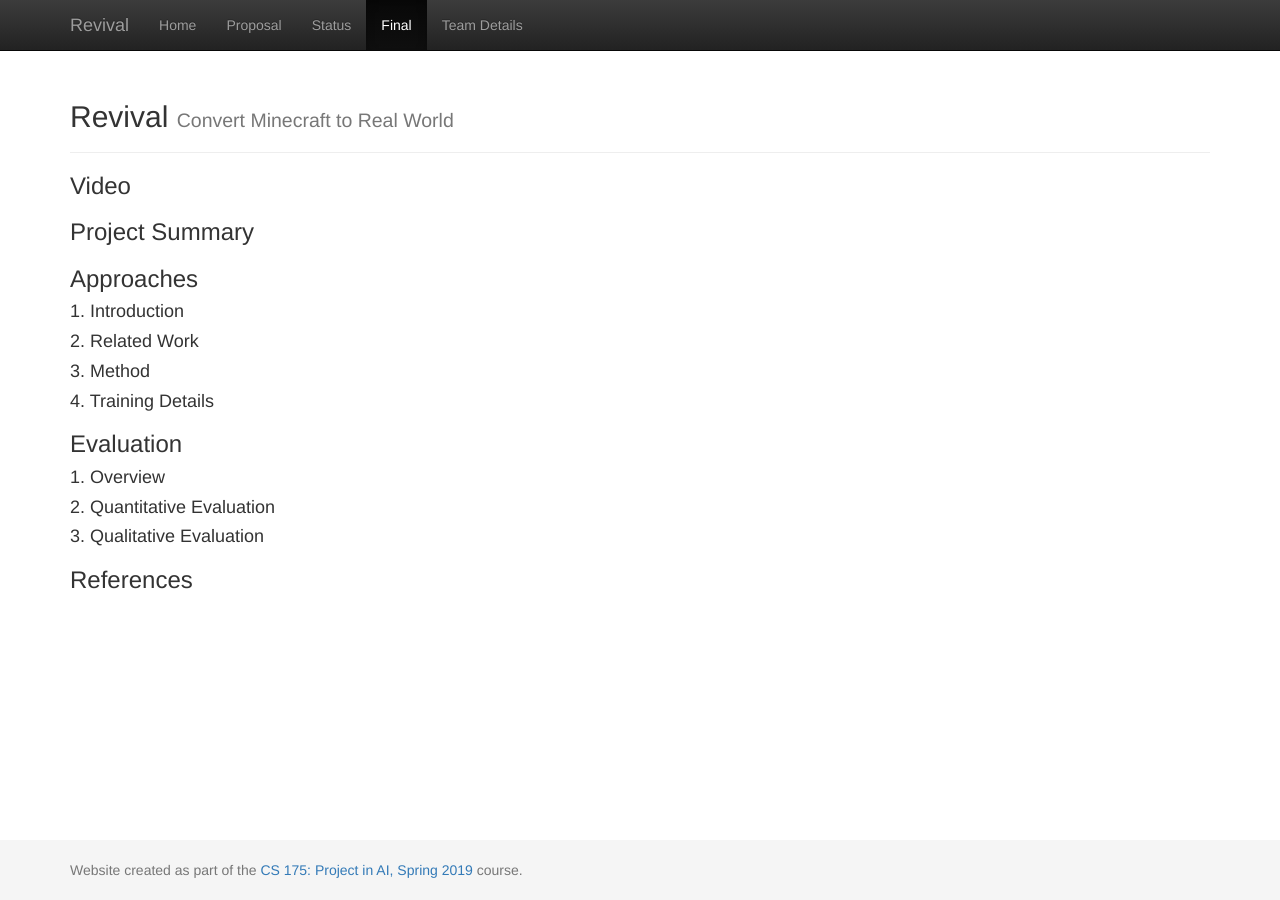
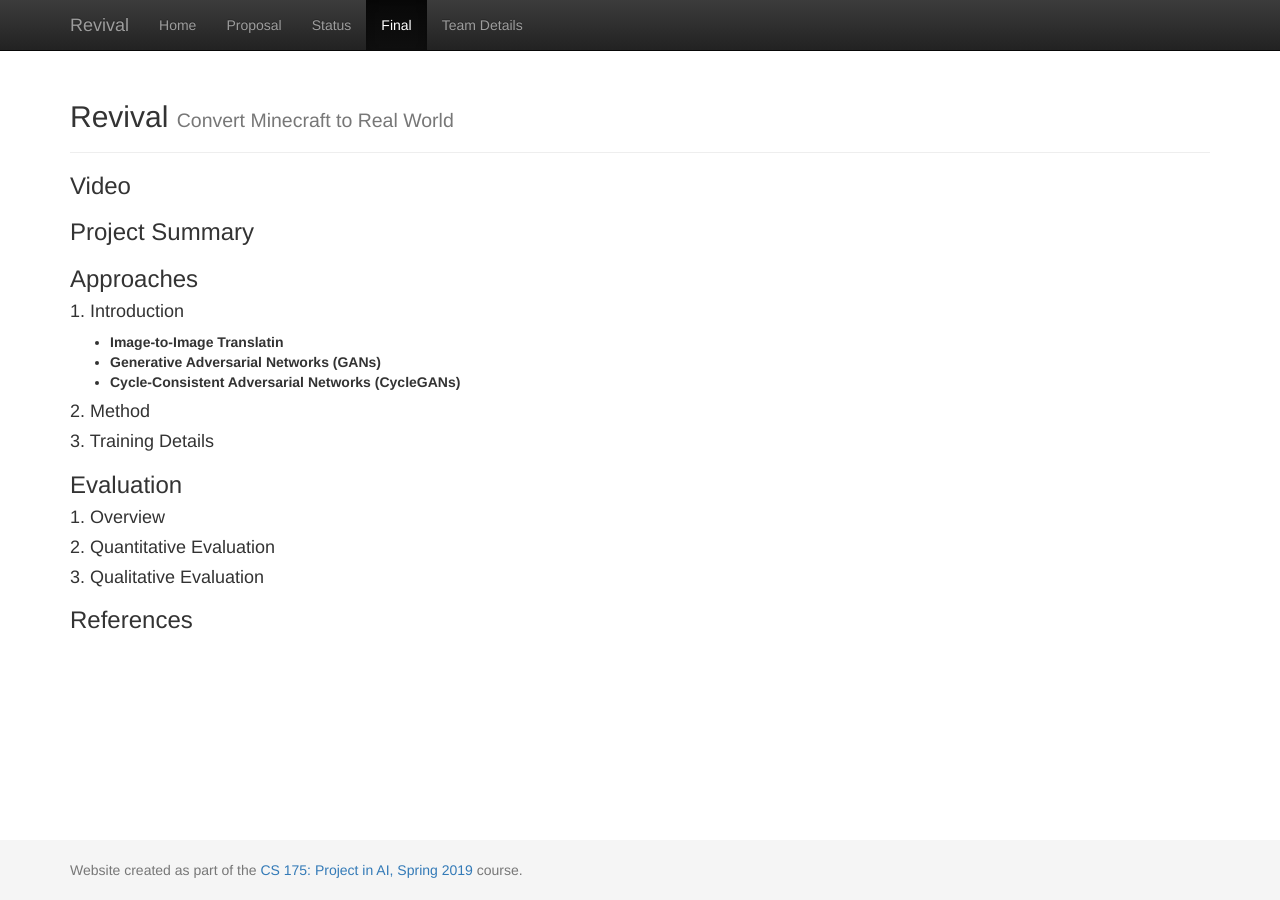
Before and after one commit to sijielu/Revival, a Jekyll site: the page built from docs/final.md, in a window 1280 px wide. Built offline with Jekyll 4.4.1, drawn with Linux system fonts in a browser that asks for light colours.

Commit message:
Update final.md

```diff
--- a/docs/final.md
+++ b/docs/final.md
@@ -9,12 +9,13 @@ title:  Final Report
 
 ### Approaches
 #### 1. Introduction
+- **Image-to-Image Translatin**
+- **Generative Adversarial Networks (GANs)**
+- **Cycle-Consistent Adversarial Networks (CycleGANs)**
 
-#### 2. Related Work
+#### 2. Method
 
-#### 3. Method
-
-#### 4. Training Details
+#### 3. Training Details
 
 ### Evaluation
 #### 1. Overview
```
